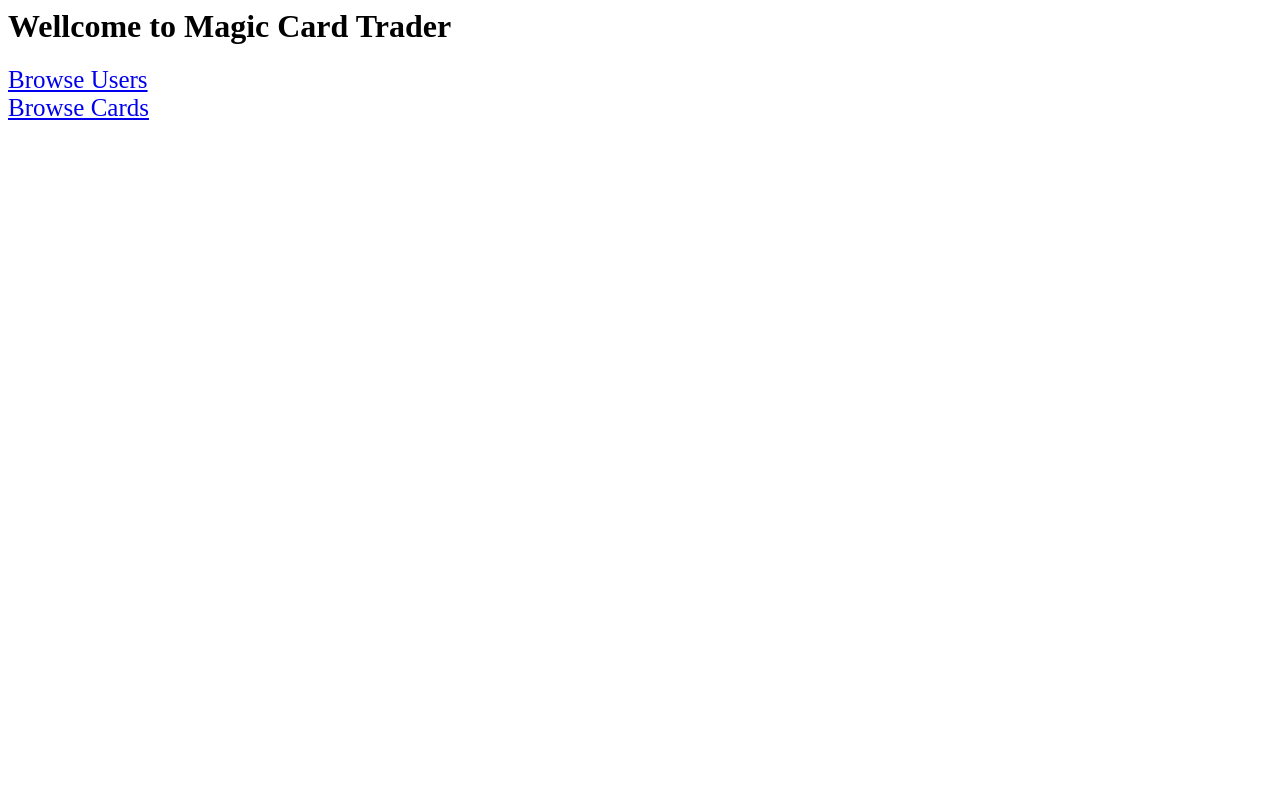
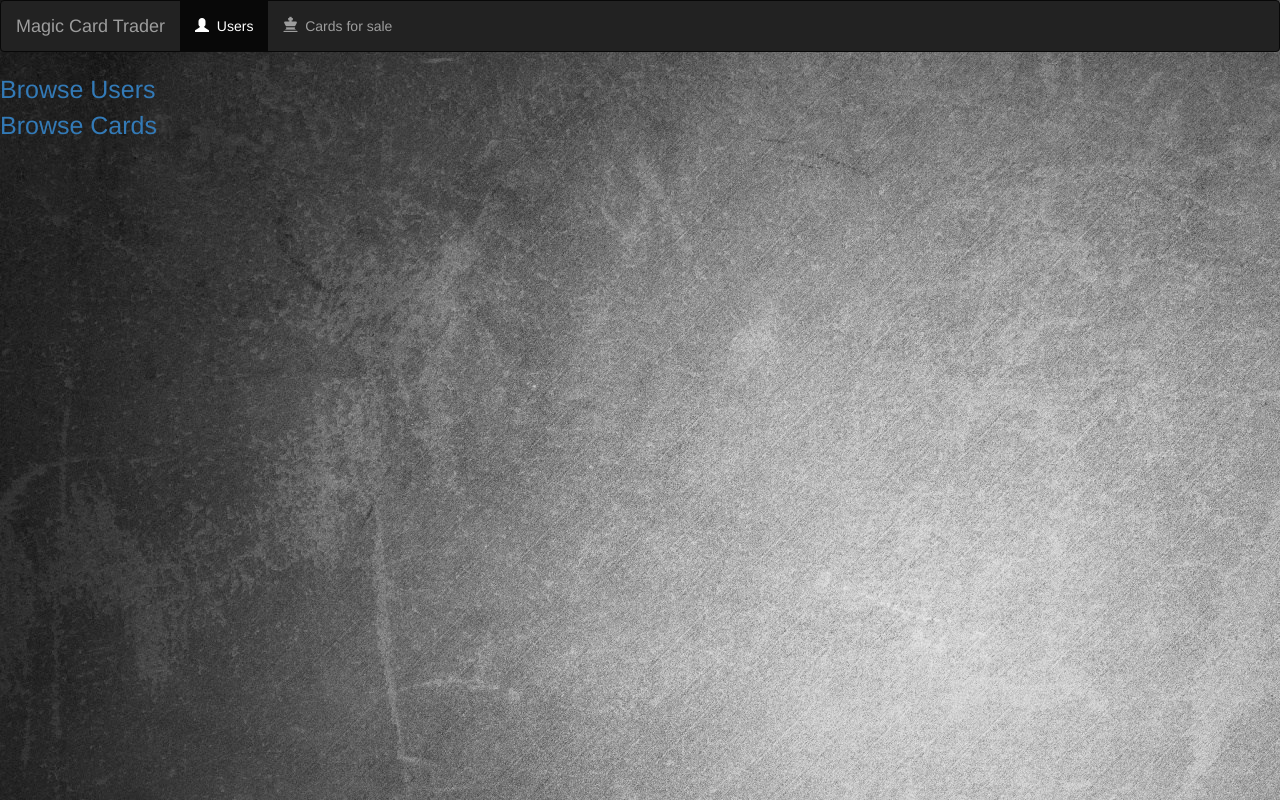
Before and after one commit to salgokrisz/MagicCardTrader, a Django app: page / in a window 1280 px wide. Run offline with Django 3.2, Linux system fonts and the light colour scheme; some libraries are stand-ins or nearby versions.

Commit message:
addint first styles and nav bar

```diff
--- /dev/null
+++ b/Magic/static/magic/style.css
@@ -0,0 +1,3 @@
+body{
+    background: white url("images/background.jpg");
+}
--- a/Magic/templates/magic/index.html
+++ b/Magic/templates/magic/index.html
@@ -1,4 +1,45 @@
-<h1>Wellcome to Magic Card Trader</h1>
+<!-- Loads the path to the static files -->
+{% load static %}
+<link rel="stylesheet" href="https://maxcdn.bootstrapcdn.com/bootstrap/3.3.6/css/bootstrap.min.css" />
+<link rel="stylesheet" type="text/css" href="https://fonts.googleapis.com/css?family=Bangers"  />
+<link rel="stylesheet" type="text/css" href="{% static 'magic/style.css' %}" />
+<script src="https://ajax.googleapis.com/ajax/libs/jquery/1.12.0/jquery.min.js"></script>
+<script src="https://maxcdn.bootstrapcdn.com/bootstrap/3.3.6/js/bootstrap.min.js"></script>
+
+<nav class="navbar navbar-inverse">
+    <div class="container-fluid">
+
+        <!--Header-->
+        <div class="navbar-header">
+            <button type="button" class="navbar-toggle" data-toggle="collapse" data-target="#topNavBar">
+                <span class="icon-bar"></span>
+                <span class="icon-bar"></span>
+                <span class="icon-bar"></span>
+            </button>
+            <a class="navbar-brand" href="{% url 'Magic:index' %}">Magic Card Trader</a>
+        </div>
+        <!--Items-->
+        <div class="collapsable navbar-collapse">
+            <ul class="nav navbar-nav">
+                <li class="active">
+                    <a href="{% url 'Magic:users' %}">
+                        <span class="glyphicon glyphicon-user" aria-hidden="true"></span>&nbsp;
+                        Users
+                    </a>
+                </li>
+
+                <li class="">
+                    <a href="{% url 'Magic:cards' %}">
+                        <span class="glyphicon glyphicon-king" aria-hidden="true"></span>&nbsp;
+                        Cards for sale
+                    </a>
+                </li>
+            </ul>
+
+        </div>
+    </div>
+</nav>
+
 
 
 <a href="{% url 'Magic:users' %}" style="font-size: 25px;">Browse Users</a><br>
```
Also changed, not shown: Magic/static/magic/images/background.jpg (added), Magic/static/magic/images/fow.jpg (renamed from Magic/images/fow.jpg), Magic/static/magic/images/manadrain.jpg (renamed from Magic/images/manadrain.jpg).
